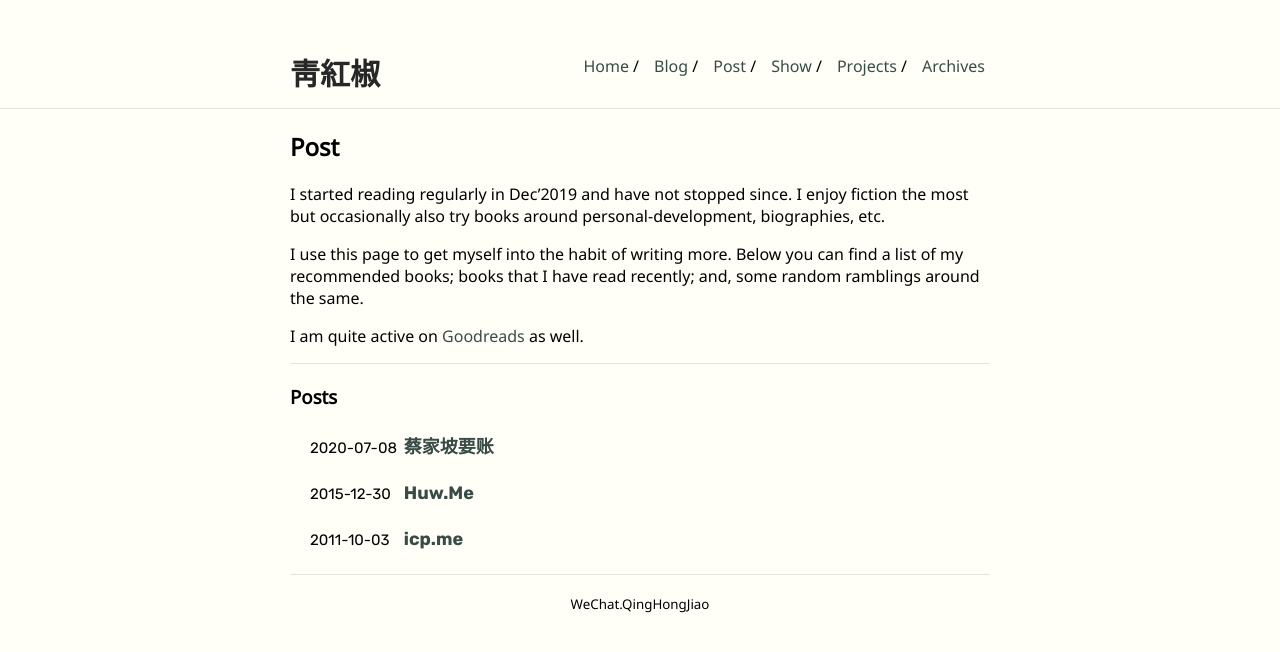
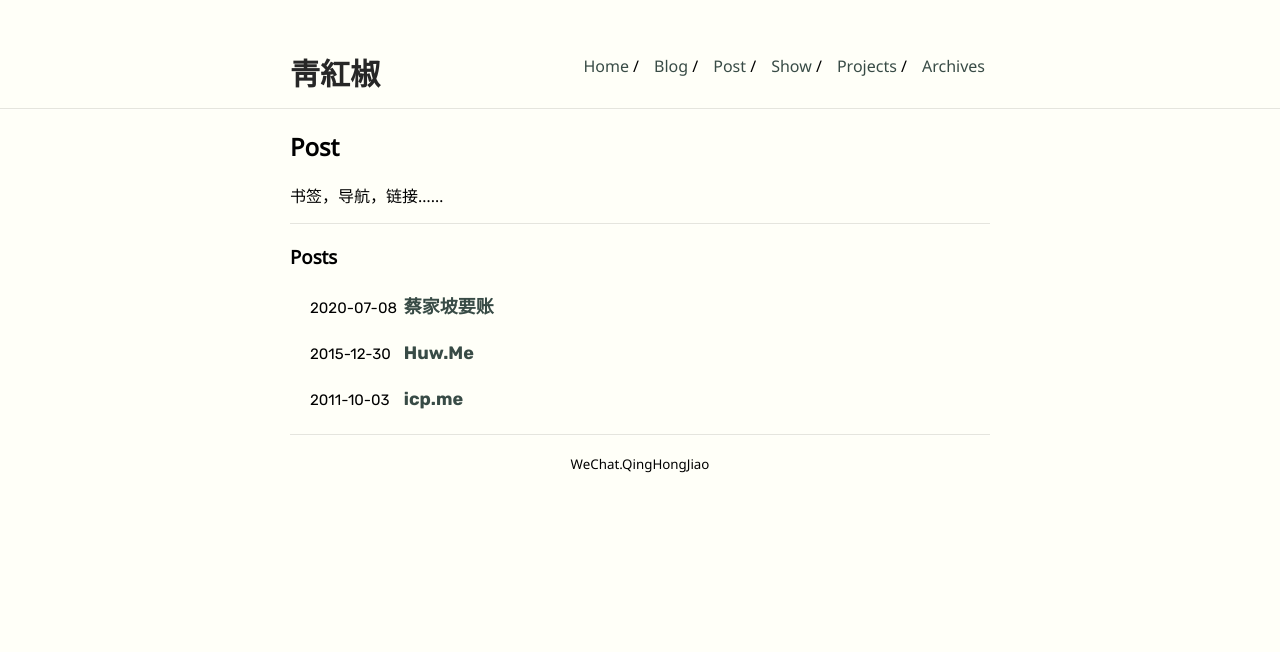
Before and after one commit to QingHongJiao/qinghongjiao.github.io, a Jekyll site: the page built from post.md, in a window 1280 px wide. Shown: the top 652 px of the page. Built offline with Jekyll 4.4.1, drawn with Linux system fonts in a browser that asks for light colours; our own code applies the rules of GitHub Pages for plain Markdown files.

Commit message:
Update post.md

```diff
--- a/post.md
+++ b/post.md
@@ -4,15 +4,7 @@ layout: main
 
 ## Post
 
-I started reading regularly in Dec'2019 and have not stopped since. I enjoy fiction the most
-but occasionally also try books around personal-development, biographies, etc.
-
-I use this page to get myself into the habit of writing more. Below you can find
-a list of my recommended books; books that I have read recently; and, some
-random ramblings around the same.
-
-I am quite active on [Goodreads](https://www.goodreads.com/user/show/33989424-ankit-sultana)
-as well.
+书签，导航，链接……
 
 ---
 
```
